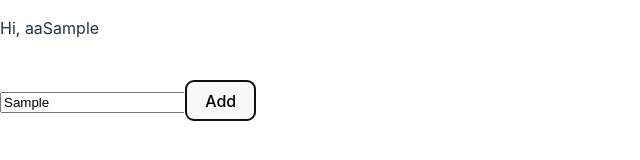
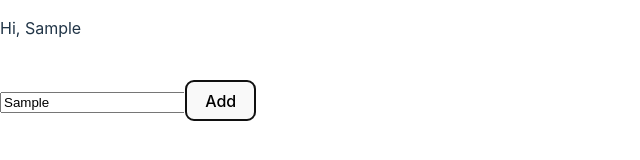
Before and after one commit to zulfathihanafi/test-vite, a React (Vite) app: page / in a window 1280 px wide. Both pictures are taken after typing "Sample" into the empty fields and a click on the button "Add". Shown: the top 160 px of the page, without its empty margins (0-640 px from the left). Built offline with nearby package versions, Linux system fonts and the light colour scheme.

Commit message:
Remove thingy

```diff
--- a/src/App.jsx
+++ b/src/App.jsx
@@ -10,7 +10,7 @@ function App() {
         return(
           <>
           <p>
-            Hi, aa{data}
+            Hi, {data}
           </p>
           <br />
           </>
```
